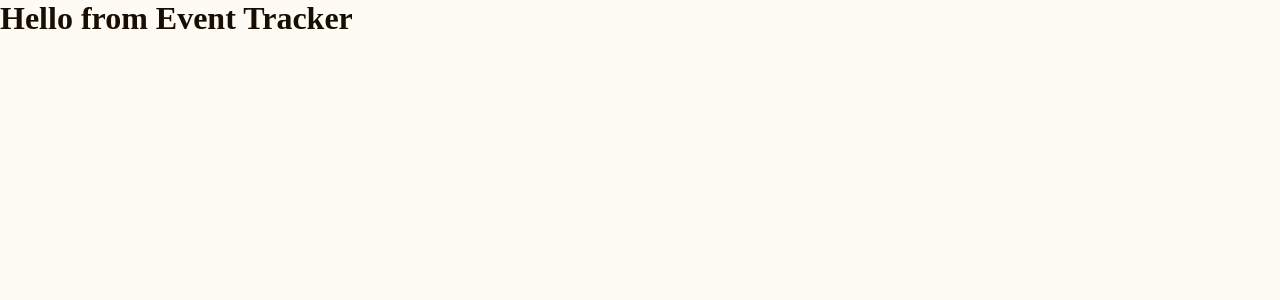
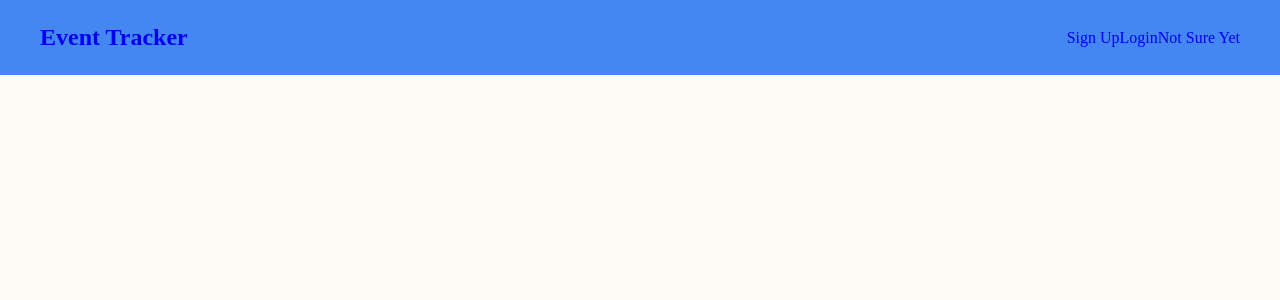
Before and after one commit to jonmico/event-tracker, a React (Vite) app in the folder client/: page / in a window 1280 px wide. Shown: the top 300 px of the page. Built offline with nearby package versions, Linux system fonts and the light colour scheme.

Commit message:
Start Navbar.

```diff
--- a/client/src/App.jsx
+++ b/client/src/App.jsx
@@ -1,7 +1,13 @@
+import { BrowserRouter } from 'react-router-dom';
+
+import Navbar from './components/Navbar/Navbar';
+
 export default function App() {
   return (
     <div>
-      <h1>Hello from Event Tracker</h1>
+      <BrowserRouter>
+        <Navbar />
+      </BrowserRouter>
     </div>
   );
 }
--- /dev/null
+++ b/client/src/components/Navbar/Navbar.jsx
@@ -0,0 +1,22 @@
+import { NavLink } from 'react-router-dom';
+
+import styles from './Navbar.module.css';
+
+export default function Navbar() {
+  return (
+    <nav className={styles.navbar}>
+      <div>
+        <NavLink className={`${styles.link} ${styles.main}`}>
+          Event Tracker
+        </NavLink>
+      </div>
+      <div>
+        <div>
+          <NavLink className={styles.link}>Sign Up</NavLink>
+          <NavLink className={styles.link}>Login</NavLink>
+          <NavLink className={styles.link}>Not Sure Yet</NavLink>
+        </div>
+      </div>
+    </nav>
+  );
+}
--- /dev/null
+++ b/client/src/components/Navbar/Navbar.module.css
@@ -0,0 +1,16 @@
+.navbar {
+  display: flex;
+  align-items: center;
+  justify-content: space-between;
+  background-color: var(--primary);
+  padding: 1.5rem 2.5rem;
+}
+
+.link {
+  text-decoration: none;
+}
+
+.main {
+  font-weight: 700;
+  font-size: 1.5rem;
+}
```
Also changed, not shown: 1 other file (tests, documents, lock files or other folders).
